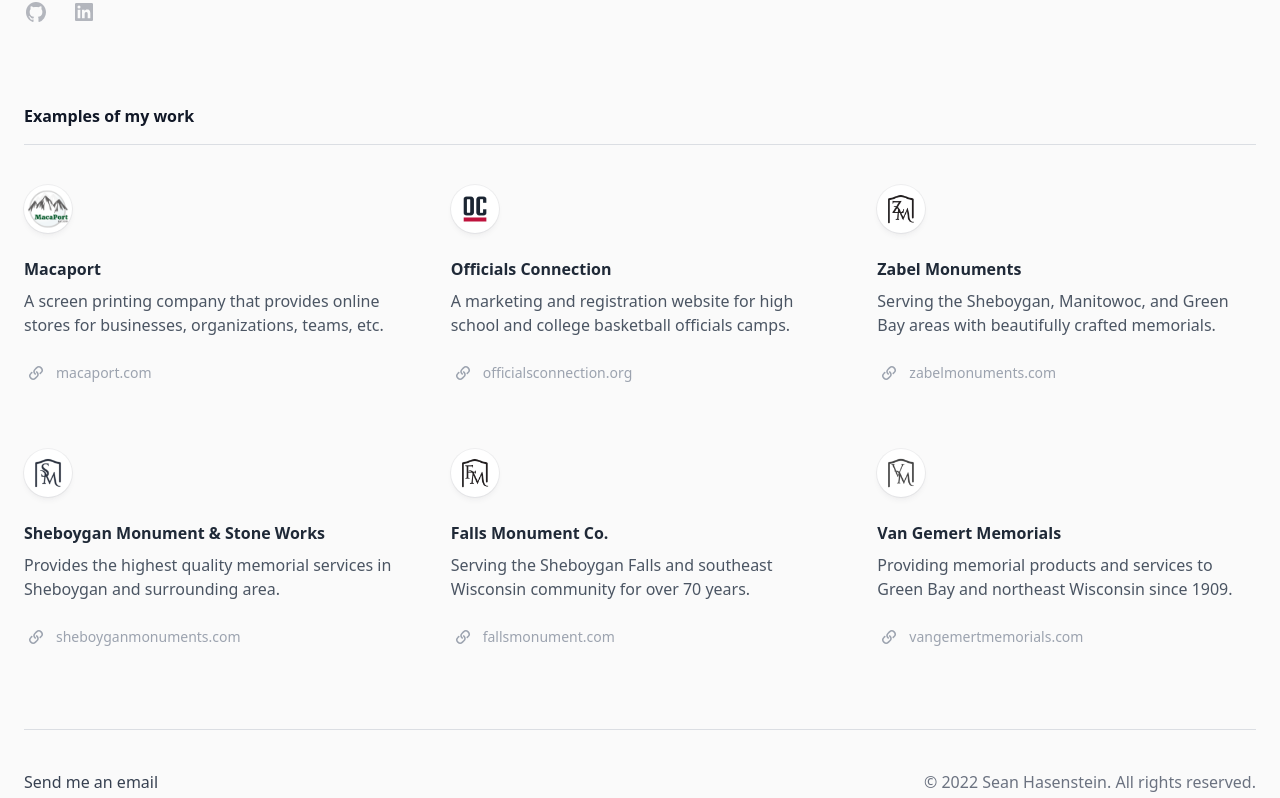
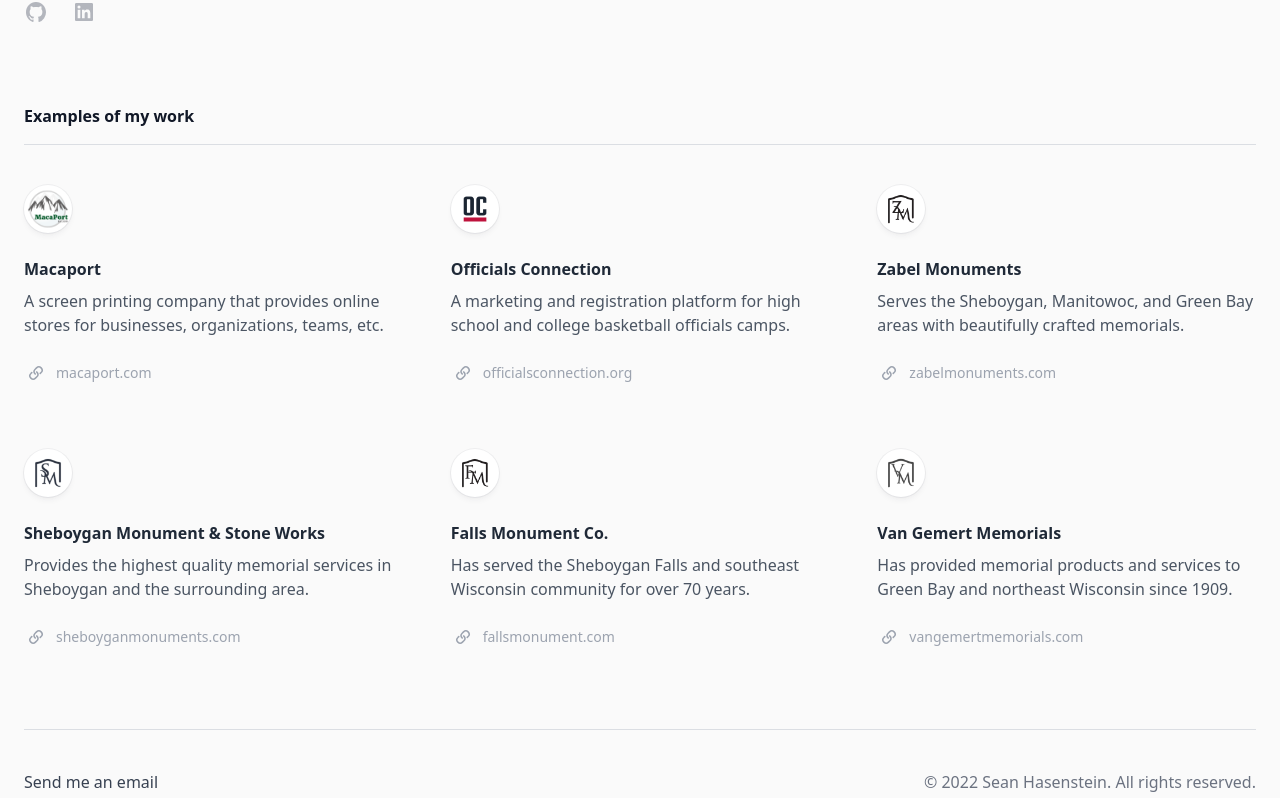
Before and after one commit to seanhasenstein/seanhasenstein.com, a Next.js app: page / in a window 1280 px wide. Shown: the part 386-1184 px from the top of the page. Built offline with nearby package versions, Linux system fonts and the light colour scheme.

Commit message:
update to work examples descriptions

```diff
--- a/data/index.ts
+++ b/data/index.ts
@@ -14,7 +14,7 @@
     id: 2,
     title: 'Officials Connection',
     description:
-      'A marketing and registration website for high school and college basketball officials camps.',
+      'A marketing and registration platform for high school and college basketball officials camps.',
     domain: 'officialsconnection.org',
     img: 'officials-connection.png',
     height: undefined,
@@ -25,7 +25,7 @@
     id: 3,
     title: 'Zabel Monuments',
     description:
-      'Serving the Sheboygan, Manitowoc, and Green Bay areas with beautifully crafted memorials.',
+      'Serves the Sheboygan, Manitowoc, and Green Bay areas with beautifully crafted memorials.',
     domain: 'zabelmonuments.com',
     img: 'zabel.png',
     height: undefined,
@@ -36,7 +36,7 @@
     id: 4,
     title: 'Sheboygan Monument & Stone Works',
     description:
-      'Provides the highest quality memorial services in Sheboygan and surrounding area.',
+      'Provides the highest quality memorial services in Sheboygan and the surrounding area.',
     domain: 'sheboyganmonuments.com',
     img: 'sheboygan.png',
     height: undefined,
@@ -47,7 +47,7 @@
     id: 5,
     title: 'Falls Monument Co.',
     description:
-      'Serving the Sheboygan Falls and southeast Wisconsin community for over 70 years.',
+      'Has served the Sheboygan Falls and southeast Wisconsin community for over 70 years.',
     domain: 'fallsmonument.com',
     img: 'falls.png',
     height: undefined,
@@ -58,7 +58,7 @@
     id: 6,
     title: 'Van Gemert Memorials',
     description:
-      'Providing memorial products and services to Green Bay and northeast Wisconsin since 1909.',
+      'Has provided memorial products and services to Green Bay and northeast Wisconsin since 1909.',
     domain: 'vangemertmemorials.com',
     img: 'vangemert.png',
     height: undefined,
```
